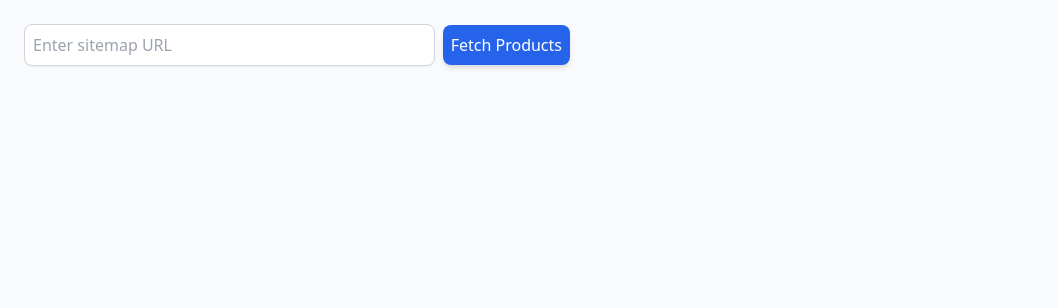
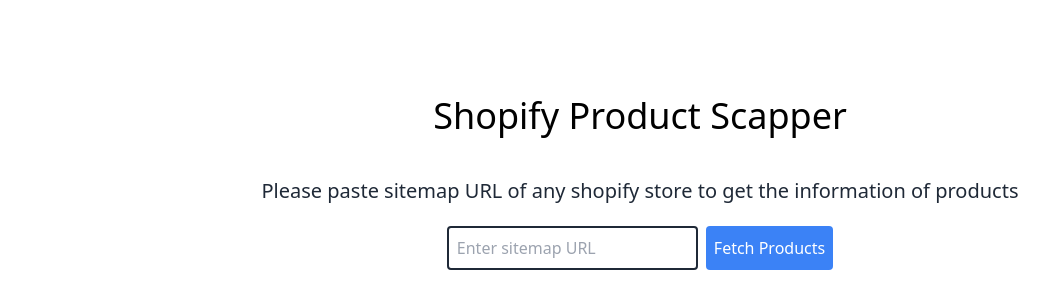
Before and after one commit to oyezaheer/shopifyfrontend, a React (Create React App) app: page / in a window 1280 px wide. Shown: the top 308 px of the page, without its empty margins (0-1057 px from the left). Built offline with nearby package versions, Linux system fonts and the light colour scheme.

Commit message:
minor changes

```diff
--- a/src/components/ProductCard.jsx
+++ b/src/components/ProductCard.jsx
@@ -7,7 +7,7 @@
         : [];
 
     return (
-        <div className="bg-white shadow-lg rounded-xl overflow-hidden flex flex-col md:flex-row transform transition-all duration-300 hover:scale-105 hover:shadow-xl">
+        <div className="bg-white shadow-lg rounded-xl overflow-hidden flex flex-col md:flex-row transform transition-all duration-300 hover:scale-105 hover:shadow-xl bg-slate-200">
             <div className="flex-1 p-6 md:w-2/3">
                 <h2 className="text-2xl font-bold text-gray-800 mb-4">{title}</h2>
                 <ul className="space-y-2">
--- a/src/components/ProductList.jsx
+++ b/src/components/ProductList.jsx
@@ -1,63 +1,64 @@
-import React, { useState } from 'react';
-import axios from 'axios';
-import ProductCard from './ProductCard';
+import React, { useState } from "react";
+import axios from "axios";
+import ProductCard from "./ProductCard";
 
 const ProductList = () => {
   const [products, setProducts] = useState([]);
   const [loading, setLoading] = useState(false);
-  const [sitemapUrl, setSitemapUrl] = useState('');
+  const [sitemapUrl, setSitemapUrl] = useState("");
 
   const fetchProducts = async () => {
     setLoading(true);
     try {
-      const response = await axios.post('https://shopifybackend-06p6.onrender.com/api/products', { sitemapUrl });
+      const response = await axios.post(
+        "https://shopifybackend-06p6.onrender.com/api/products",
+        { sitemapUrl }
+      );
       setProducts(response.data.products);
     } catch (error) {
-      console.error('Error fetching products:', error);
+      console.error("Error fetching products:", error);
     } finally {
       setLoading(false);
     }
   };
 
   // Filter products to include only those with a non-empty title
-  const filteredProducts = products.filter(product => product.title.trim() !== '');
+  const filteredProducts = products.filter(
+    (product) => product.title.trim() !== ""
+  );
 
   return (
-    <div className="container mx-auto p-6 bg-gray-50 min-h-screen">
+    <div className="container mx-auto p-4">
+    <h1 className="flex mt-20 mb-10 align-center text-4xl  justify-center">
+      Shopify Product Scapper
+    </h1>
+    <h2 className="flex justify-center align-center text-gray-800 m-5 text-[20px] font-sans ">Please paste sitemap URL of any shopify store to get the information of products</h2>
+      <div className="flex  justify-center align-center">
         <input
           type="text"
           value={sitemapUrl}
           onChange={(e) => setSitemapUrl(e.target.value)}
           placeholder="Enter sitemap URL"
-        className="p-2 border border-gray-300 rounded-lg shadow-sm mb-4 w-full md:w-1/2 lg:w-1/3"
+          className="p-2 border-2 border-gray-800 rounded"
         />
         <button
           onClick={fetchProducts}
-        className="ml-2 p-2 bg-blue-600 text-white rounded-lg shadow-md hover:bg-blue-700 transition"
+          className="ml-2 p-2 bg-blue-500 text-white rounded"
         >
           Fetch Products
         </button>
+      </div>
 
-      {loading && <p className="mt-4 text-gray-700">Loading...</p>}
+      {loading && <p className="mt-4">Loading...</p>}
 
-      <div className="mt-6 space-y-6">
+      <div className="grid grid-cols-1 md:grid-cols-1 lg:grid-cols-1 gap-4 mt-20  mr-60 ml-60">
         {filteredProducts.slice(0, 10).map((product, index) => (
-          <div
+          <ProductCard
             key={index}
-            className="bg-white shadow-lg rounded-lg overflow-hidden flex flex-col md:flex-row p-4 border border-gray-200"
-          >
-            <div className="md:w-2/3 p-4">
-              <h2 className="text-xl font-semibold text-gray-800 mb-2">{product.title}</h2>
-              <p className="text-gray-600">{product.summary}</p>
-            </div>
-            <div className="md:w-1/3">
-              <img
-                src={product.image}
-                alt={product.title}
-                className="w-full h-48 object-cover"
+            title={product.title}
+            image={product.image}
+            summary={product.summary}
           />
-            </div>
-          </div>
         ))}
       </div>
     </div>
@@ -65,3 +66,5 @@
 };
 
 export default ProductList;
+
+// suii
```
Lines whose indentation alone changed are shown as unchanged.
